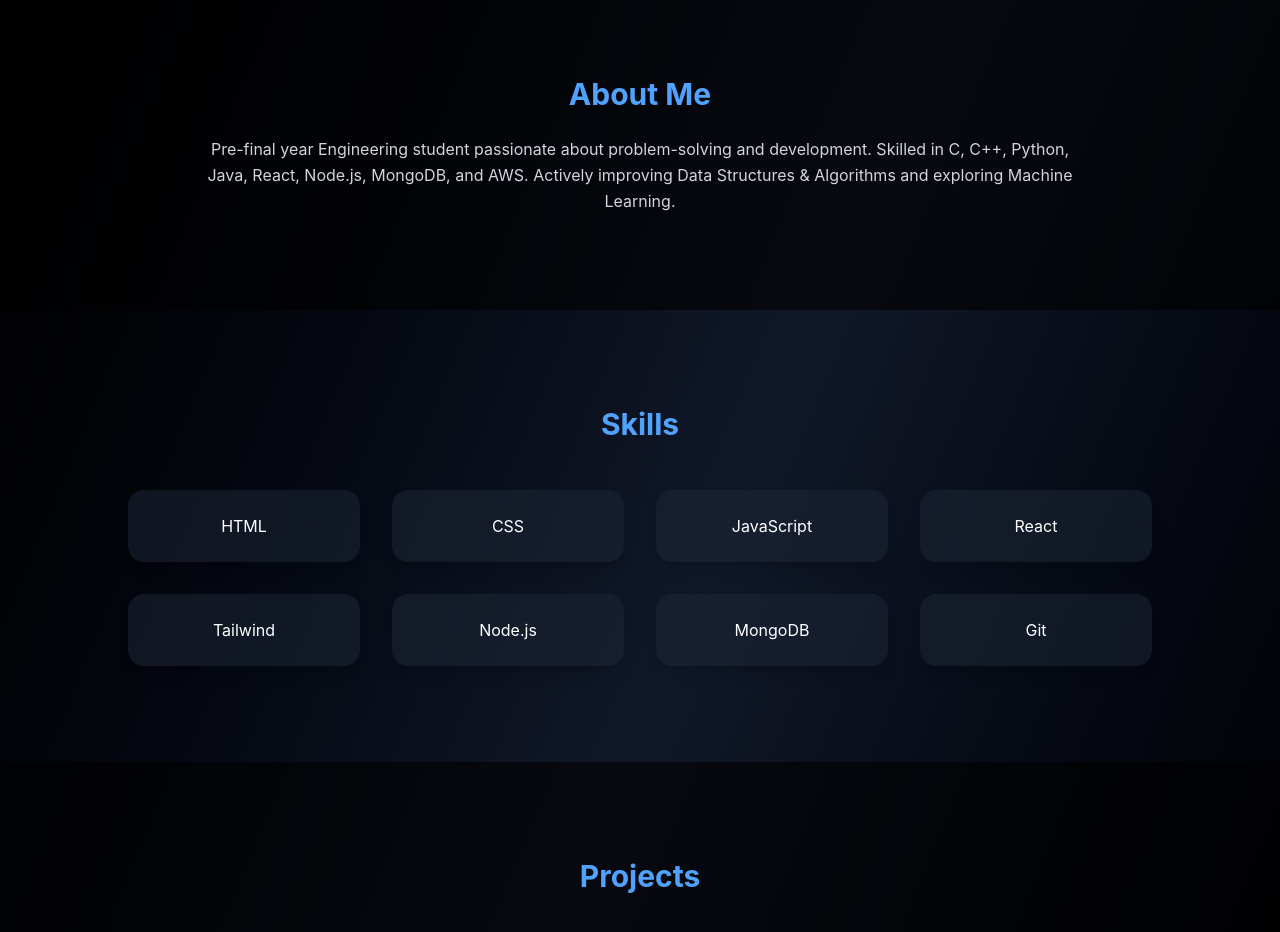
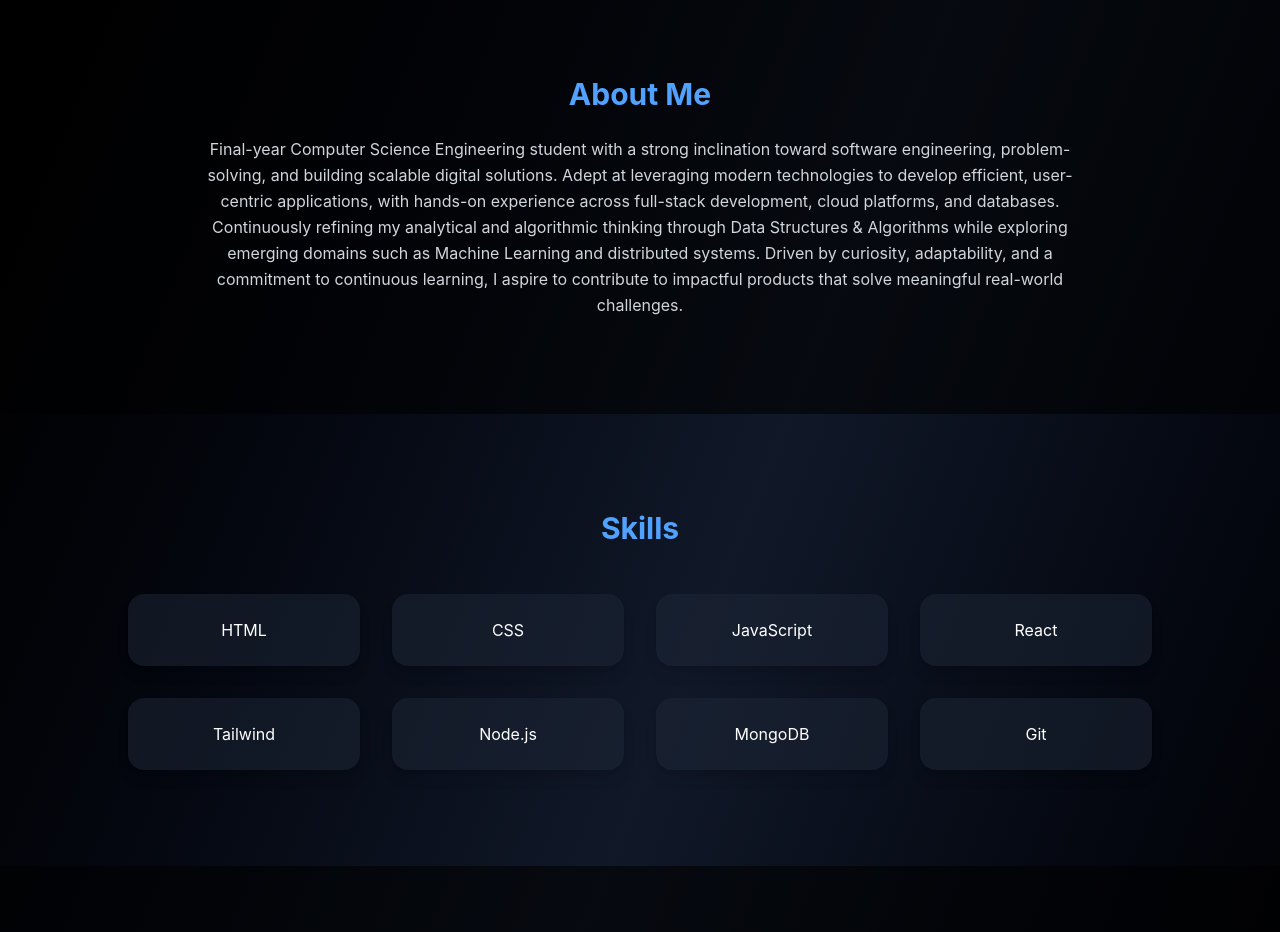
Before and after one commit to ishita-20-6/portfolio, a React (Vite) app: page / in a window 1280 px wide. Shown: the part 820-1752 px from the top of the page. Built offline with nearby package versions, Linux system fonts and the light colour scheme.

Commit message:
Update App.jsx

```diff
--- a/src/App.jsx
+++ b/src/App.jsx
@@ -85,9 +85,11 @@ export default function App() {
         <div className="max-w-4xl mx-auto text-center">
           <h3 className="text-3xl font-bold mb-6 text-blue-400">About Me</h3>
           <p className="text-gray-300 leading-relaxed">
-            Pre-final year Engineering student passionate about problem-solving and development.
-            Skilled in C, C++, Python, Java, React, Node.js, MongoDB, and AWS.
-            Actively improving Data Structures & Algorithms and exploring Machine Learning.
+            Final-year Computer Science Engineering student with a strong inclination toward software engineering, problem-solving, and building scalable
+            digital solutions. Adept at leveraging modern technologies to develop efficient, user-centric applications, with hands-on experience across
+            full-stack development, cloud platforms, and databases. Continuously refining my analytical and algorithmic thinking through
+            Data Structures & Algorithms while exploring emerging domains such as Machine Learning and distributed systems. Driven by curiosity, adaptability,
+            and a commitment to continuous learning, I aspire to contribute to impactful products that solve meaningful real-world challenges.
           </p>
         </div>
       </section>
```
